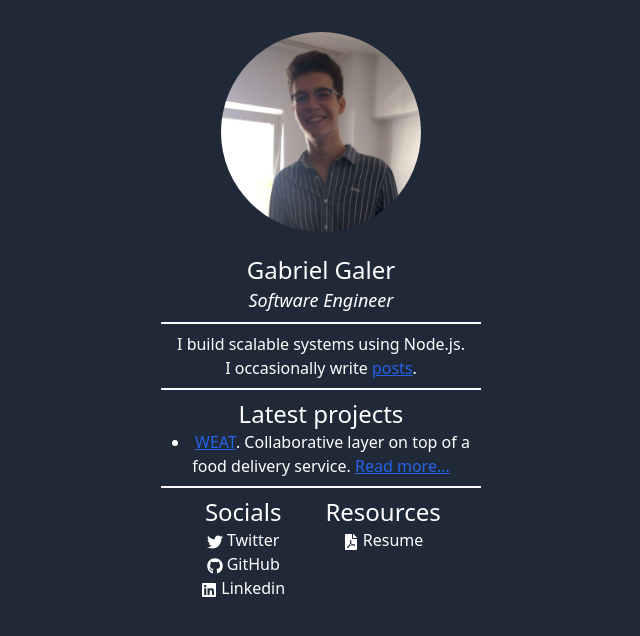
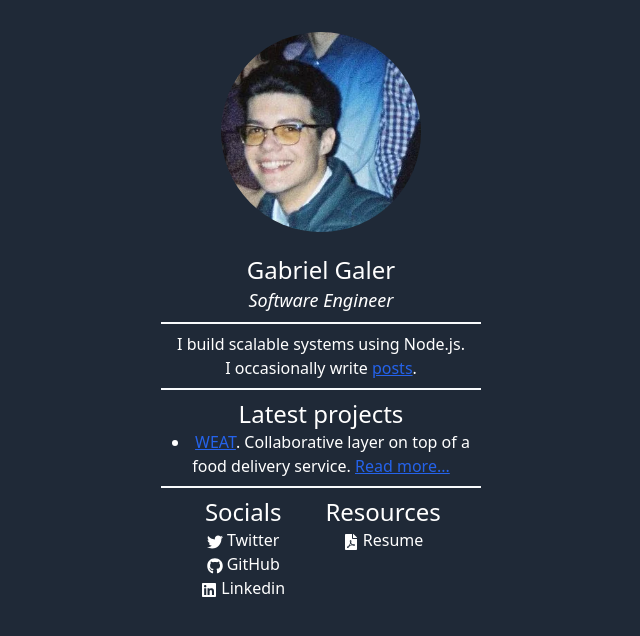
Before and after one commit to galer7/portfolio-old, a Next.js app: page / in a window 1280 px wide. Shown: the top 636 px of the page, without its empty margins (319-959 px from the left). Built offline with nearby package versions, Linux system fonts and the light colour scheme.

Commit message:
Change pfp

```diff
--- a/src/pages/index.tsx
+++ b/src/pages/index.tsx
@@ -8,7 +8,7 @@ const Home: NextPage = () => {
     <main className="relative flex flex-col items-center w-full h-full text-center">
       <div className="mt-8 mb-4">
         <Image
-          src="/pfp.jfif"
+          src="/pfp.webp"
           alt="Me"
           width={200}
           height={200}
```
